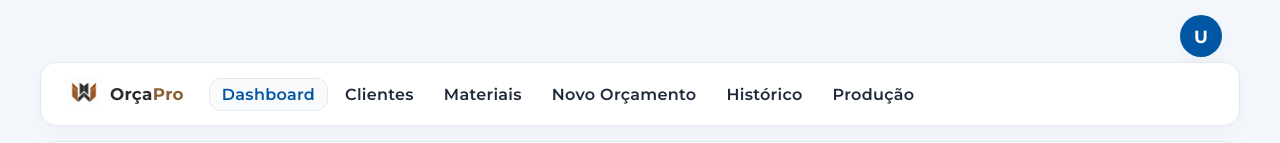
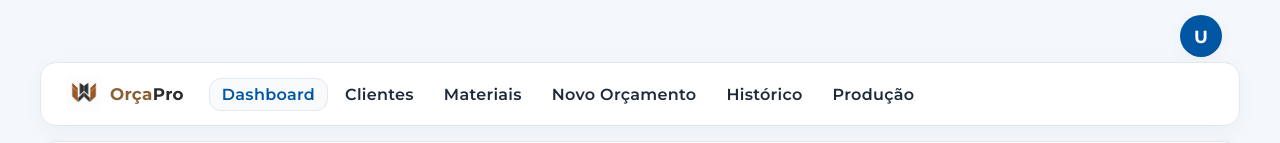
Before and after one commit to danielcousseau/Or-aPro, a React (Vite) app in the folder OrcaPro/frontend/: page / in a window 1280 px wide. Shown: the top 143 px of the page. Built offline with nearby package versions, Linux system fonts and the light colour scheme; no server answers; sample sign-in values are in the browser's storage.

Commit message:
Alterou as cores

```diff
--- a/OrcaPro/frontend/src/components/Menu.jsx
+++ b/OrcaPro/frontend/src/components/Menu.jsx
@@ -14,7 +14,7 @@ export default function Menu() {
         <nav className="menu no-print">
             <Link to="/" className="menu-logo">
                 <img src="/icon-192.png" alt="OrçaPro" />
-                <span className="menu-logo-text"><span style={{ color: '#2C2C2C' }}>Orça</span><span style={{ color: '#8B6035' }}>Pro</span></span>
+                <span className="menu-logo-text"><span style={{ color: '#8B6035' }}>Orça</span><span style={{ color: '#2C2C2C' }}>Pro</span></span>
             </Link>
 
             <div className="menu-links">
```
